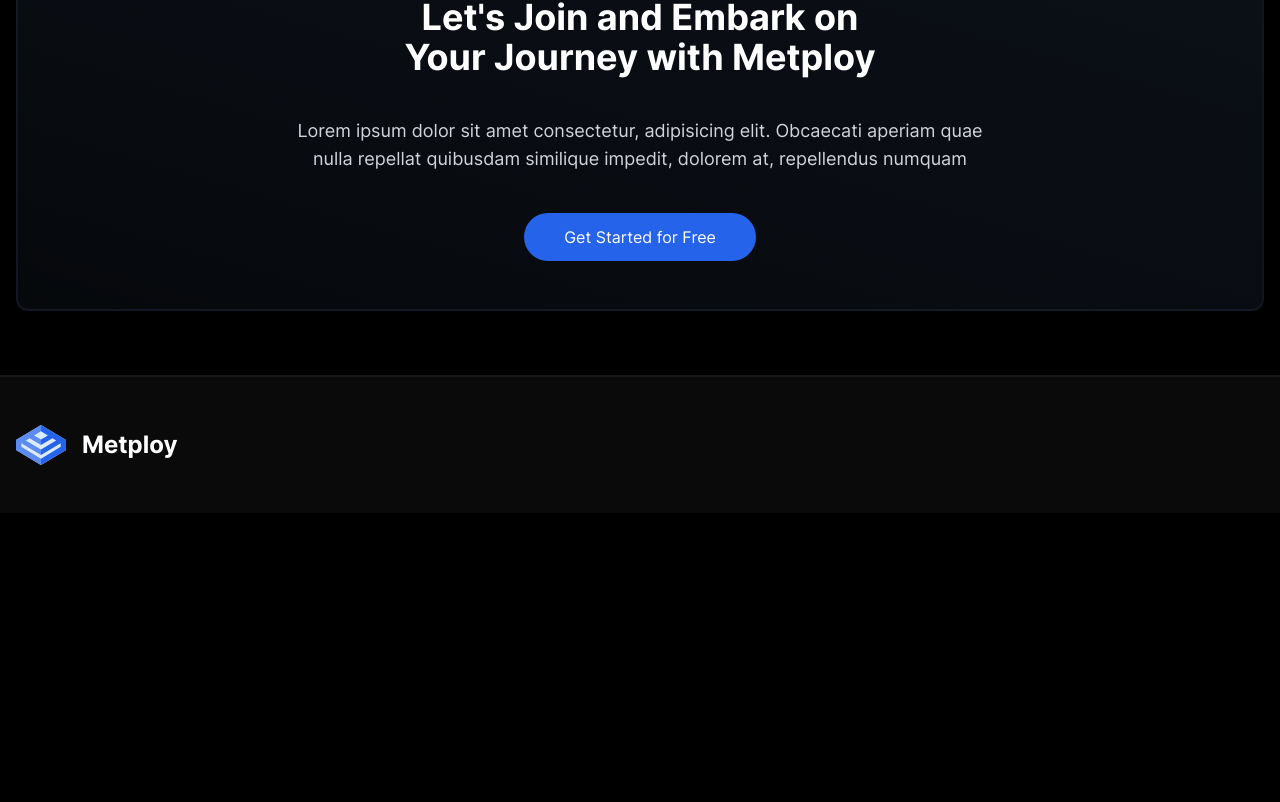
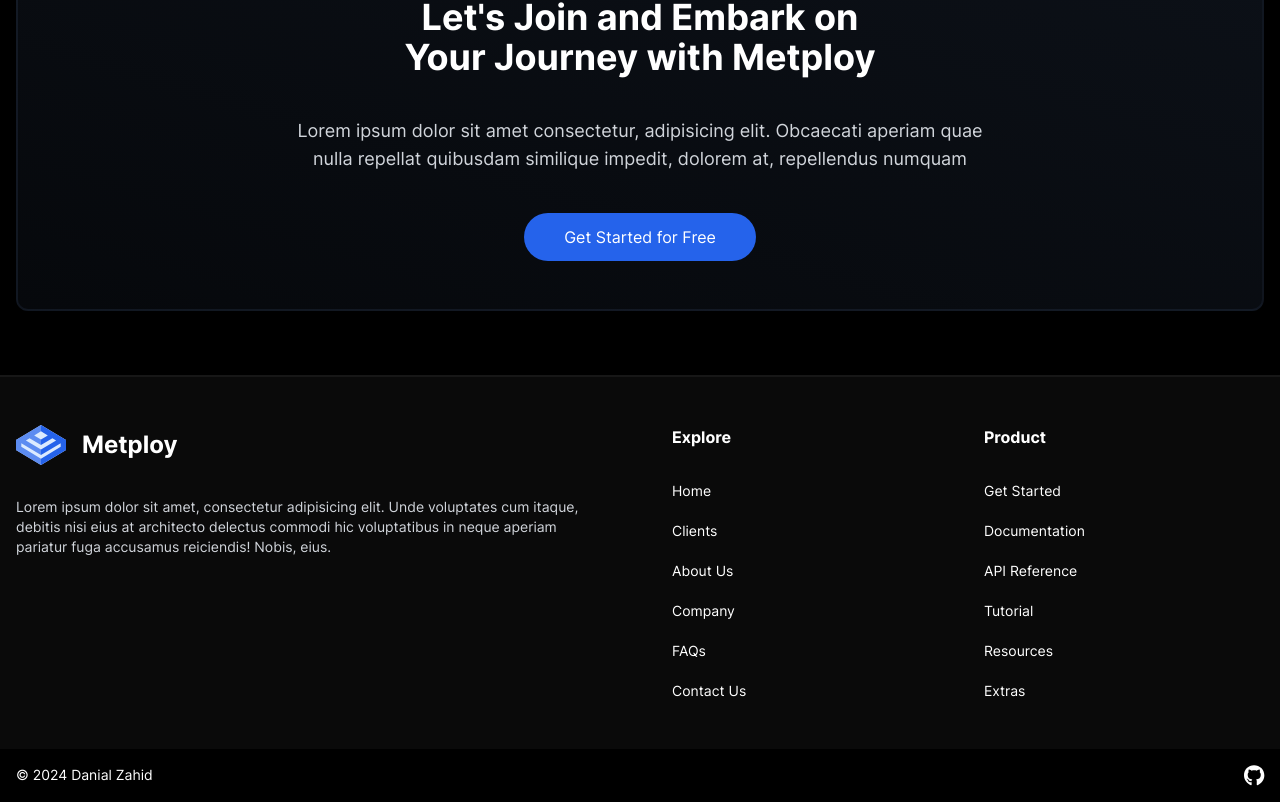
Before and after one commit to DanialZahid/metploy, a React (Vite) app: page / in a window 1280 px wide. Shown: the part 4919-5721 px from the top of the page. Before the commit the page ends 5432 px from the top, so only its background shows below. Built offline with nearby package versions, Linux system fonts and the light colour scheme.

Commit message:
Several updates.
- Create a common links array for both header and footer.
- Update `NavigationDesktop` to use for both header and footer.
- Add footer 'Products' section links.
- Add more content on the footer.
- Add copyright text and GitHub repository source code icon/link on the footer.

```diff
--- a/src/Components/Footer/Footer.tsx
+++ b/src/Components/Footer/Footer.tsx
@@ -1,10 +1,63 @@
+import { FontAwesomeIcon } from '@fortawesome/react-fontawesome';
 import Logo from '../Logo';
+import { CommonLinks } from '../Navigation/CommonLinks';
+import NavigationDesktop from '../Navigation/NavigationDesktop';
+import { NavigationFooterItems } from '../Navigation/ProductLinks';
+import { faGithub } from '@fortawesome/free-brands-svg-icons';
 
 export default function Footer() {
   return (
     <footer className='border-t-2 border-neutral-900 bg-neutral-950'>
-      <div className='m-auto max-w-screen-xl px-4 py-12'>
-        <Logo />
+      <div className='m-auto grid max-w-screen-xl grid-cols-2 items-start gap-16 px-4 py-12'>
+        <div className='grid gap-8'>
+          <Logo />
+
+          <p className='text-sm'>
+            Lorem ipsum dolor sit amet, consectetur adipisicing elit. Unde
+            voluptates cum itaque, debitis nisi eius at architecto delectus
+            commodi hic voluptatibus in neque aperiam pariatur fuga accusamus
+            reiciendis! Nobis, eius.
+          </p>
+        </div>
+
+        <div className='grid grid-cols-2 gap-8'>
+          <div className='grid gap-8'>
+            <h2 className='text-base'>Explore</h2>
+
+            <NavigationDesktop links={CommonLinks} />
+          </div>
+
+          <div className='grid gap-8'>
+            <h2 className='text-base'>Product</h2>
+
+            <NavigationDesktop links={NavigationFooterItems} />
+          </div>
+        </div>
+      </div>
+
+      <div className='bg-black text-center text-sm'>
+        <div className='m-auto flex max-w-screen-xl justify-between p-4'>
+          <span>
+            &copy; {new Date().getFullYear()}{' '}
+            <a
+              href='https://github.com/DanialZahid'
+              title='Danial Zahid on GitHub'
+              className='decoration-blue-500 hover:underline hover:underline-offset-8'
+              target='_blank'
+              rel='noreferrer'
+            >
+              Danial Zahid
+            </a>
+          </span>
+          <a
+            href='https://github.com/DanialZahid/metploy'
+            title='Metploy on GitHub'
+            target='_blank'
+            rel='noreferrer'
+          >
+            <FontAwesomeIcon icon={faGithub} size='xl' />
+          </a>
+        </div>
       </div>
     </footer>
   );
--- a/src/Components/Header/Header.tsx
+++ b/src/Components/Header/Header.tsx
@@ -2,6 +2,7 @@ import { ButtonBlue, ButtonTransparent } from '../Buttons';
 
 import NavigationDesktop from '../Navigation/NavigationDesktop';
 import Logo from '../Logo';
+import { CommonLinks } from '../Navigation/CommonLinks';
 
 export default function Header() {
   return (
@@ -9,7 +10,7 @@ export default function Header() {
       <div className='m-auto grid max-w-7xl grid-cols-[1fr_auto_1fr] items-center gap-4 px-4 py-4'>
         <Logo />
 
-        <NavigationDesktop />
+        <NavigationDesktop links={CommonLinks} section='header' />
 
         <div className='flex gap-2 justify-self-end'>
           <ButtonTransparent content='Sign Up' />
--- /dev/null
+++ b/src/Components/Navigation/CommonLinks.tsx
@@ -0,0 +1,31 @@
+export const CommonLinks = [
+  {
+    name: 'Home',
+    link: '/#hero',
+  },
+
+  {
+    name: 'Clients',
+    link: '/#clients',
+  },
+
+  {
+    name: 'About Us',
+    link: '/#about-us',
+  },
+
+  {
+    name: 'Company',
+    link: '/#company',
+  },
+
+  {
+    name: 'FAQs',
+    link: '/#faqs',
+  },
+
+  {
+    name: 'Contact Us',
+    link: '/#contact-us',
+  },
+];
--- a/src/Components/Navigation/NavigationDesktop.tsx
+++ b/src/Components/Navigation/NavigationDesktop.tsx
@@ -1,37 +1,18 @@
-const navItems = [
-  {
-    name: 'Home',
-    link: '/#hero',
-  },
+interface NavigationLinksProps {
+  name: string;
+  link: string;
+}
 
-  {
-    name: 'Clients',
-    link: '/#clients',
-  },
+interface NavigationDesktopProps {
+  links: NavigationLinksProps[];
+  section?: string;
+}
 
-  {
-    name: 'About Us',
-    link: '/#about-us',
-  },
-
-  {
-    name: 'Company',
-    link: '/#company',
-  },
-
-  {
-    name: 'FAQs',
-    link: '/#faqs',
-  },
-
-  {
-    name: 'Contact Us',
-    link: '/#contact-us',
-  },
-];
-
-export default function NavigationDesktop() {
-  const item = navItems.map((item) => (
+export default function NavigationDesktop({
+  section,
+  links,
+}: NavigationDesktopProps) {
+  const item = links.map((item) => (
     <li key={item.name}>
       <a
         href={item.link}
@@ -45,7 +26,15 @@ export default function NavigationDesktop() {
 
   return (
     <nav>
-      <ul className='flex items-center gap-10 font-semibold'>{item}</ul>
+      <ul
+        className={
+          section === 'header'
+            ? 'flex items-center gap-10 font-semibold'
+            : 'grid gap-5 text-sm'.trim()
+        }
+      >
+        {item}
+      </ul>
     </nav>
   );
 }
--- /dev/null
+++ b/src/Components/Navigation/ProductLinks.tsx
@@ -0,0 +1,31 @@
+export const NavigationFooterItems = [
+  {
+    name: 'Get Started',
+    link: '#',
+  },
+
+  {
+    name: 'Documentation',
+    link: '#',
+  },
+
+  {
+    name: 'API Reference',
+    link: '#',
+  },
+
+  {
+    name: 'Tutorial',
+    link: '#',
+  },
+
+  {
+    name: 'Resources',
+    link: '#',
+  },
+
+  {
+    name: 'Extras',
+    link: '#',
+  },
+];
```
